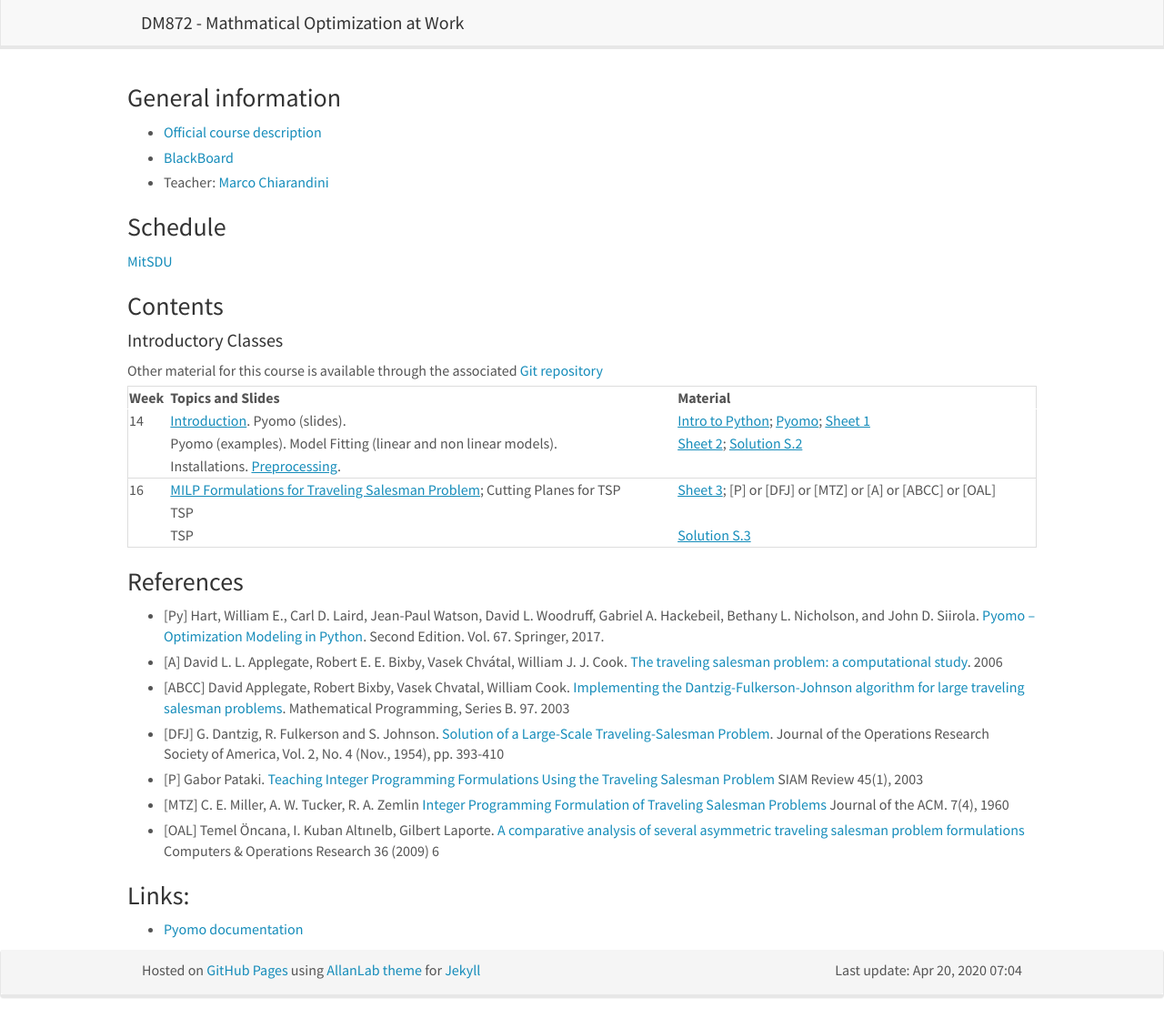
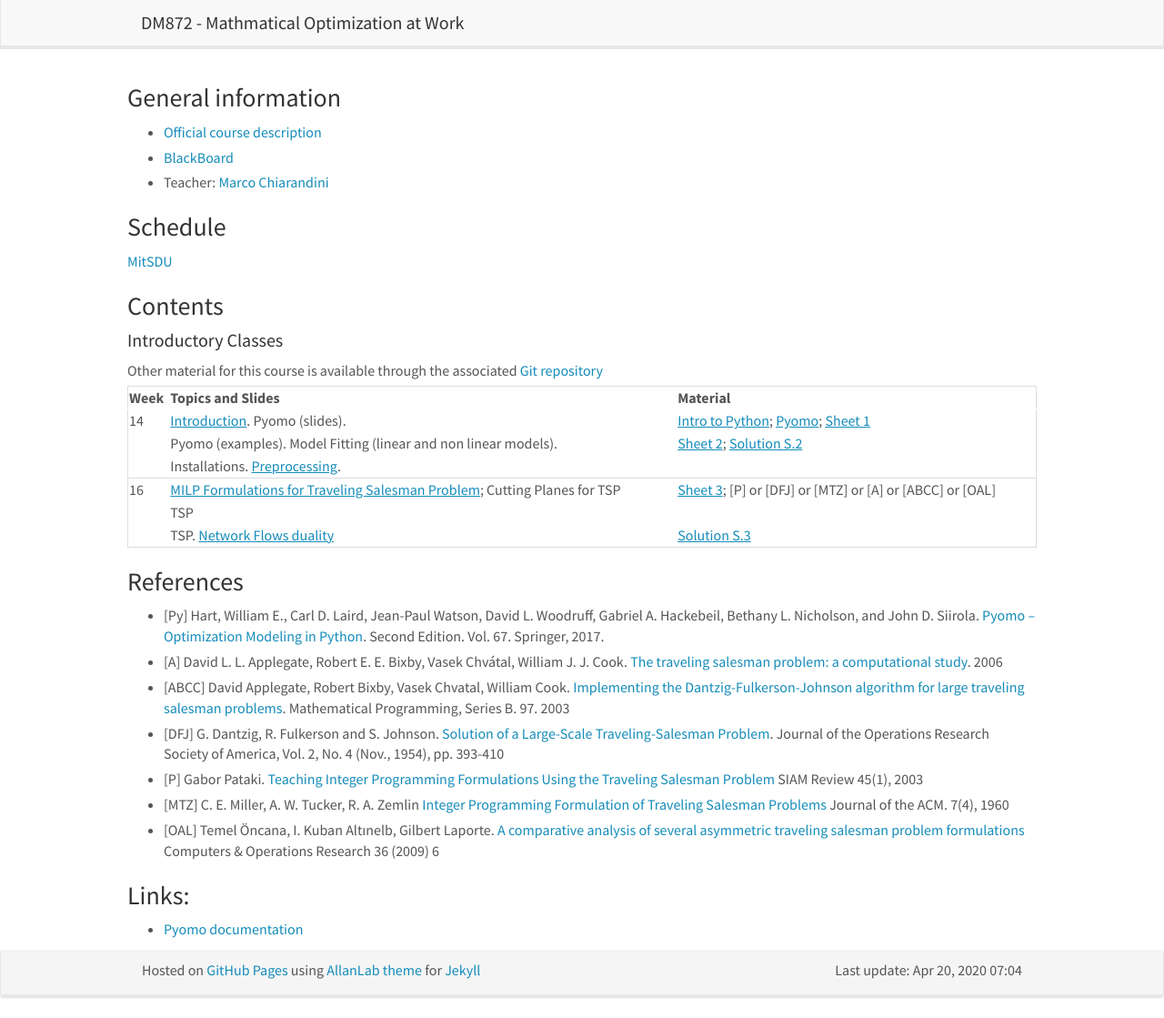
Before and after one commit to DM872/dm872.github.io, a Jekyll site: the page built from index.md, in a window 1280 px wide and 1119 px high. Shown: the whole window at 91% size. Built offline with Jekyll 4.4.1, drawn with Linux system fonts in a browser that asks for light colours; nearby versions of some CDN libraries.

```diff
--- a/index.md
+++ b/index.md
@@ -50,8 +50,10 @@ Other material for this course is available through the associated
 |--------------+--------------------------------------------------------------------------------+------------------------------------------------------------------------------------|
 |           16 | [MILP Formulations for Traveling Salesman Problem][53]; Cutting Planes for TSP | [Sheet 3][13]; [P] or [DFJ] or [MTZ] or [A] or [ABCC] or [OAL]                     |
 |              | TSP                                                                            |                                                                                    |
-|              | TSP                                                                            |         [Solution S.3][33]                                                                              |
+|              | TSP. [Network Flows duality][54]                                                                            |         [Solution S.3][33]                                                                              |
 |--------------+--------------------------------------------------------------------------------+------------------------------------------------------------------------------------|
+
+
 
 
 <!--
```
Also changed, not shown: other parts of index.md (+1 -0 lines).
